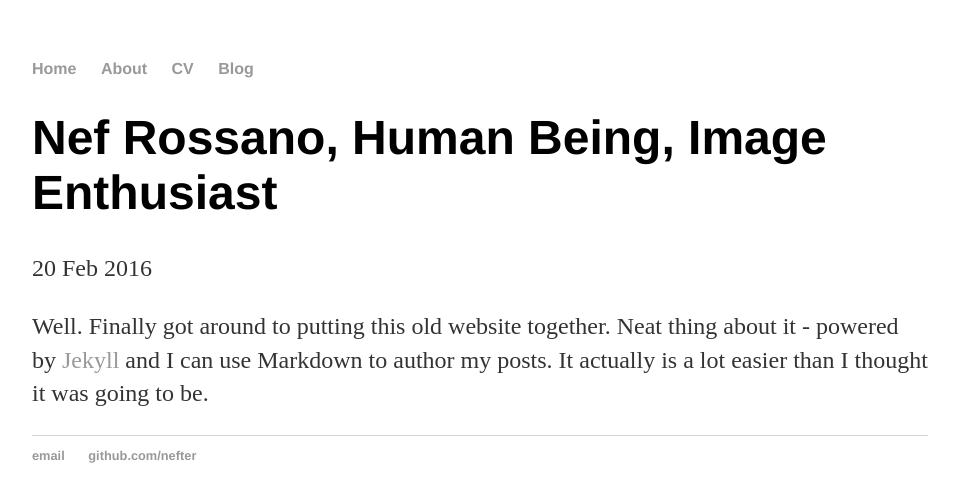
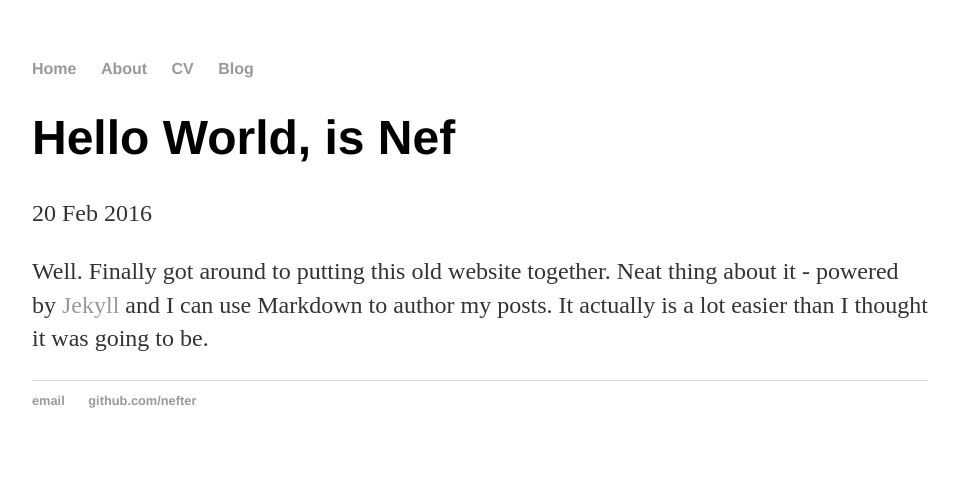
Before and after one commit to sunlinjin/nefter.github.io, a Jekyll site: the page built from _posts/2016-02-20-site-launched.md, in a window 1280 px wide. Shown: the top 502 px of the page, without its empty margins (160-1119 px from the left). Built offline with Jekyll 4.4.1, drawn with Linux system fonts in a browser that asks for light colours.

Commit message:
Update 2016-02-20-site-launched.md

```diff
--- a/_posts/2016-02-20-site-launched.md
+++ b/_posts/2016-02-20-site-launched.md
@@ -1,6 +1,6 @@
 ---
 layout: post
-title: "Nef Rossano, Human Being, Image Enthusiast"
+title: "Hello World, is Nef"
 date: 2016-02-20
 ---
 
```
